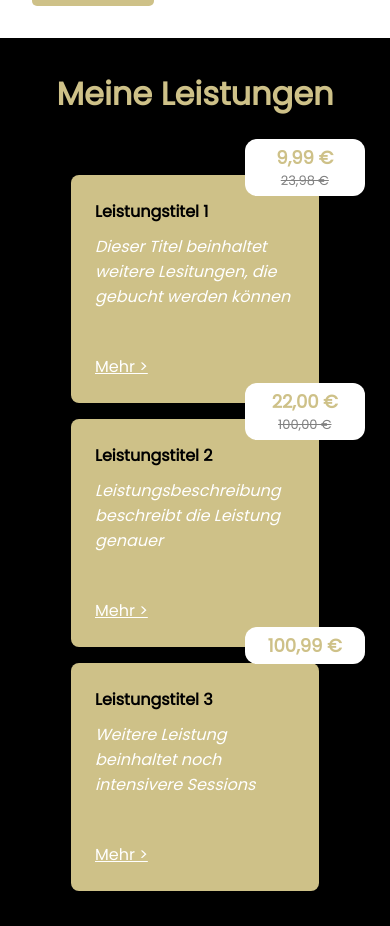
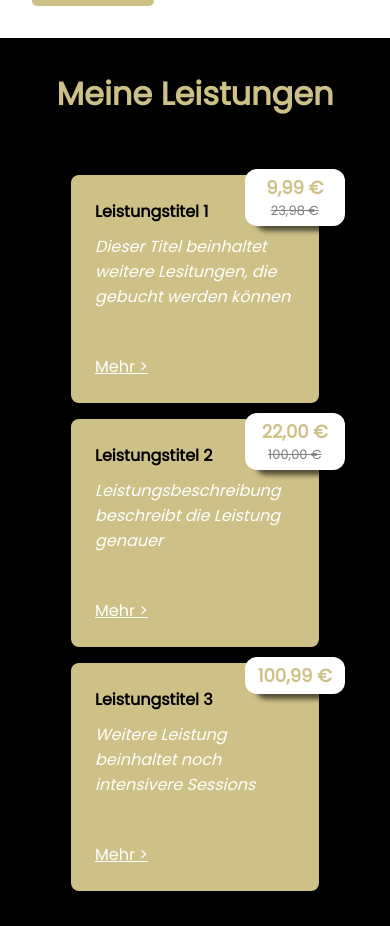
Before and after one commit to FlorianZasa/jz-photo, a Vue app: page /#/ in a window 390 px wide. Shown: the part 2139-3065 px from the top of the page. Built offline with nearby package versions, Linux system fonts and the light colour scheme; what vue-cookie-next would draw is missing.

Commit message:
design new

```diff
--- a/src/components/LeistungCard.vue
+++ b/src/components/LeistungCard.vue
@@ -72,6 +72,7 @@ export default {
     text-align: center;
     padding: .3rem;
     min-width: 110px;
+    box-shadow: 10px 5px 5px rgba(0, 0, 0, 0.602);;
 }
 
 @media only screen and (max-width: 600px) {
@@ -80,8 +81,10 @@ export default {
     }
 
     .price-tag {
-        top: -60px;
+        top: -30px;
         right: -150px;
+        min-width: 90px;
+
     }
 }
 
```
